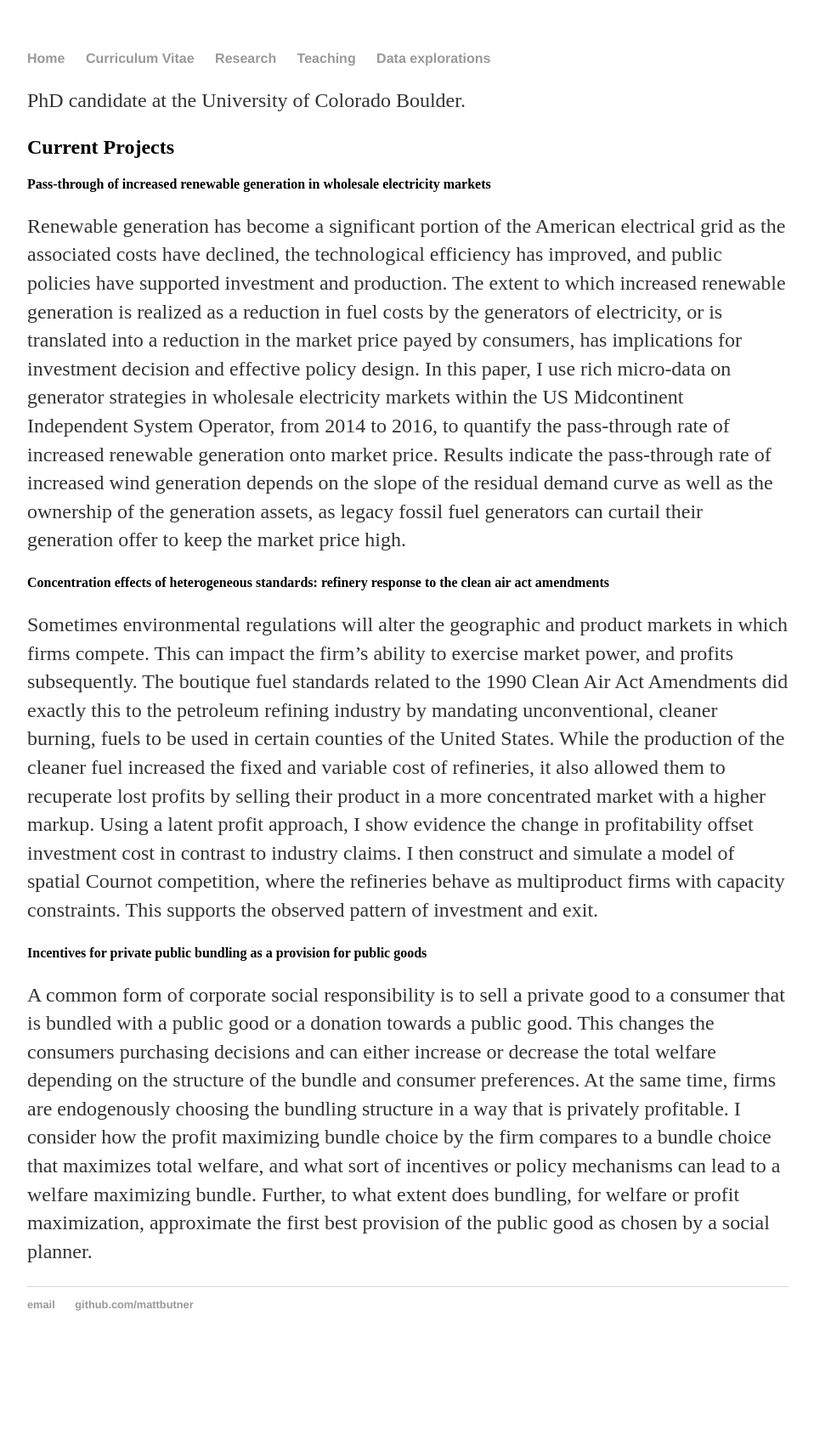
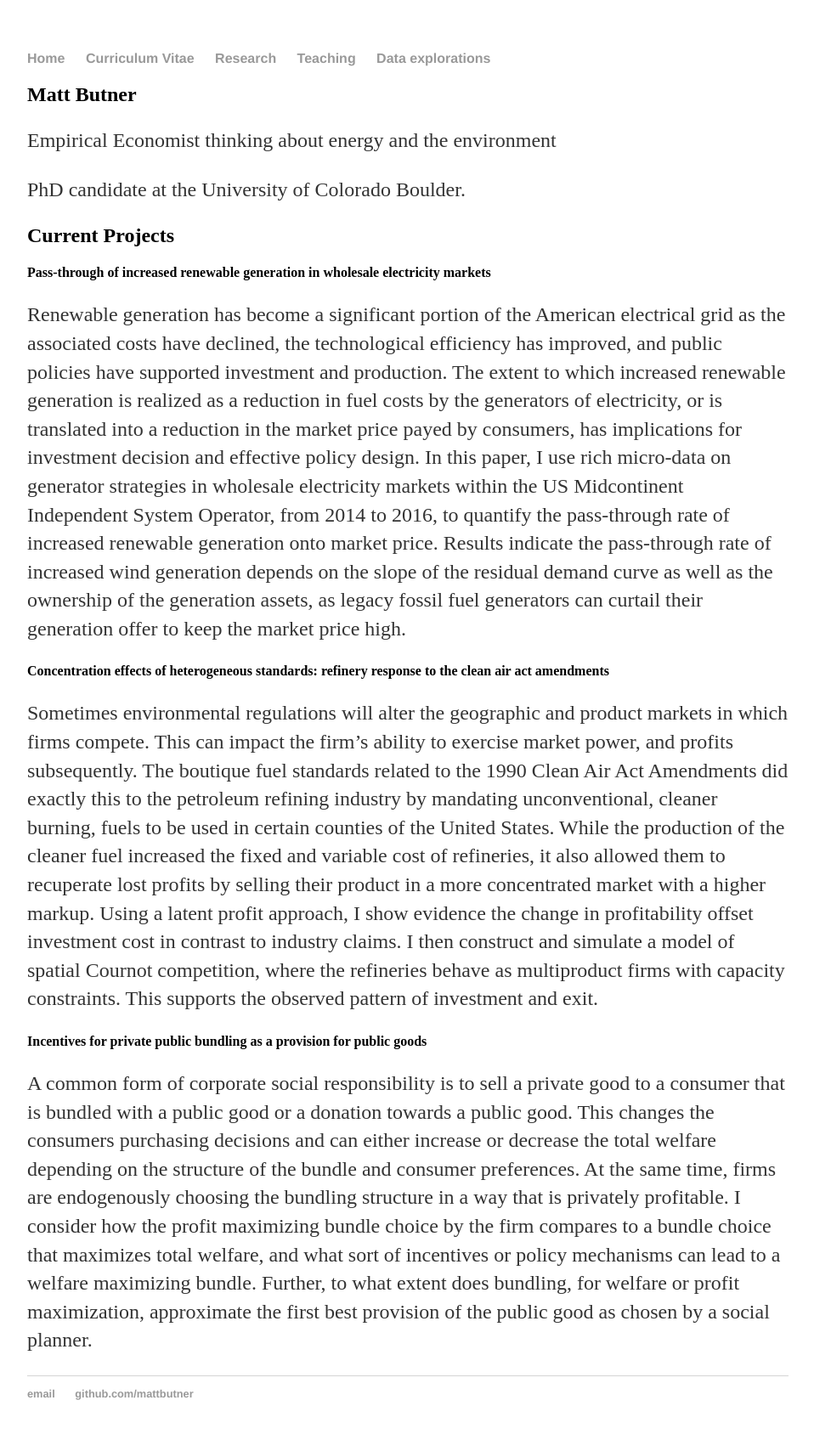
Before and after one commit to mattbutner/mattbutner.github.io, a Jekyll site: the page built from index.html, in a window 1280 px wide. Shown: the whole page at 85% size, without its empty margins (160-1118 px from the left). Built offline with Jekyll 4.4.1, drawn with Linux system fonts in a browser that asks for light colours; before the commit the page ends 1603 px from its top, so only the background shows below that.

Commit message:
Update default.html

```diff
--- a/_layouts/default.html
+++ b/_layouts/default.html
@@ -24,6 +24,8 @@
 			<li><a href="/data_explorations">Data explorations</a></li>
     		</ul>
 		</nav>
+				<h2>Matt Butner </h2>
+				<p> Empirical Economist thinking about energy and the environment </p>
 		<div class="container">
 			{{ content }}
 		</div><!-- /.container -->
```
